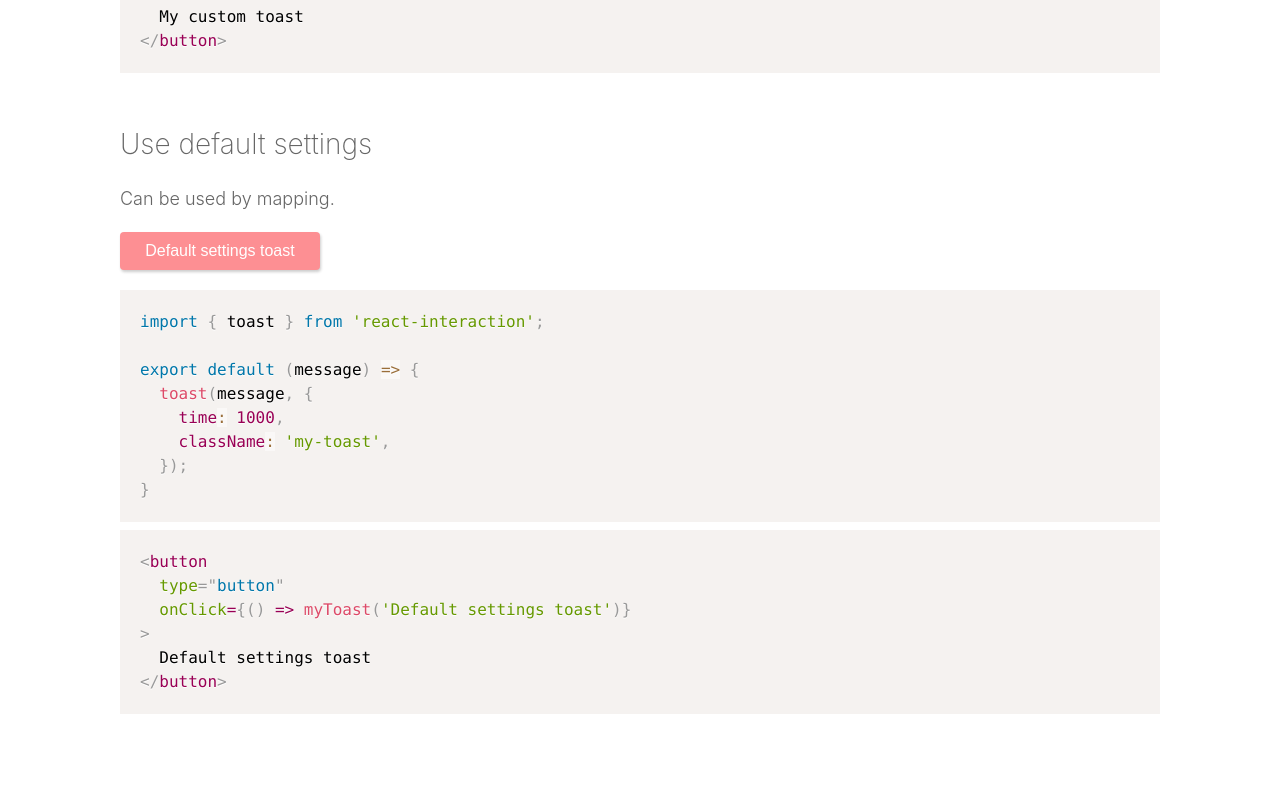
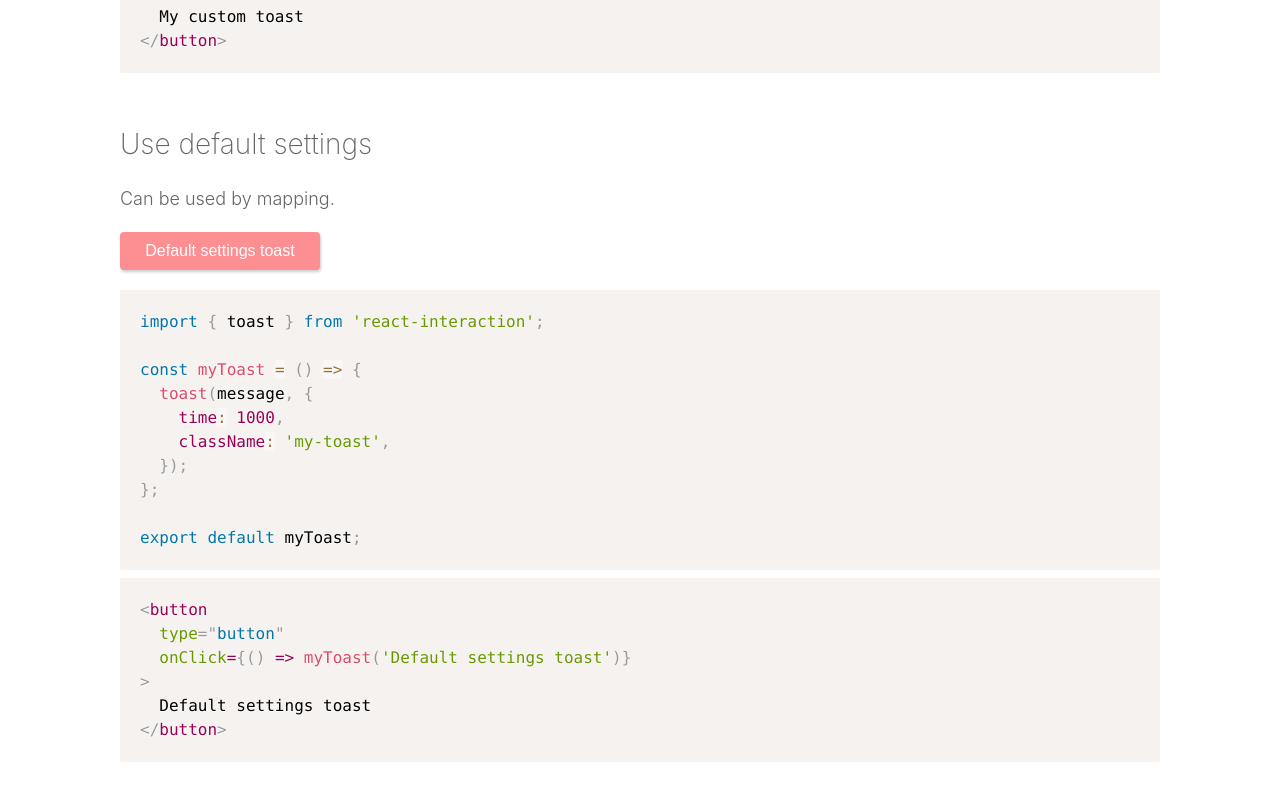
Before and after one commit to almond-bongbong/react-interaction, a React (Create React App) app in the folder example/: page / in a window 1280 px wide. Shown: the part 1360-2160 px from the top of the page. Built offline with nearby package versions, Linux system fonts and the light colour scheme.

Commit message:
update default example

```diff
--- a/example/src/App.js
+++ b/example/src/App.js
@@ -89,12 +89,14 @@ export default function App() {
         </div>
         <CommonHighlighter>{`import { toast } from 'react-interaction';
 
-export default (message) => {
+const myToast = () => {
   toast(message, {
     time: 1000,
     className: 'my-toast',
   });
-}
+};
+
+export default myToast;
 `}</CommonHighlighter>
         <CommonHighlighter>{`<button
   type="button"
--- a/example/src/custom/myToast.js
+++ b/example/src/custom/myToast.js
@@ -1,8 +1,10 @@
 import { toast } from 'react-interaction';
 
-export default (message) => {
+const myToast = (message) => {
   toast(message, {
     time: 1000,
     className: 'my-toast',
   });
-}
+};
+
+export default myToast;
```
